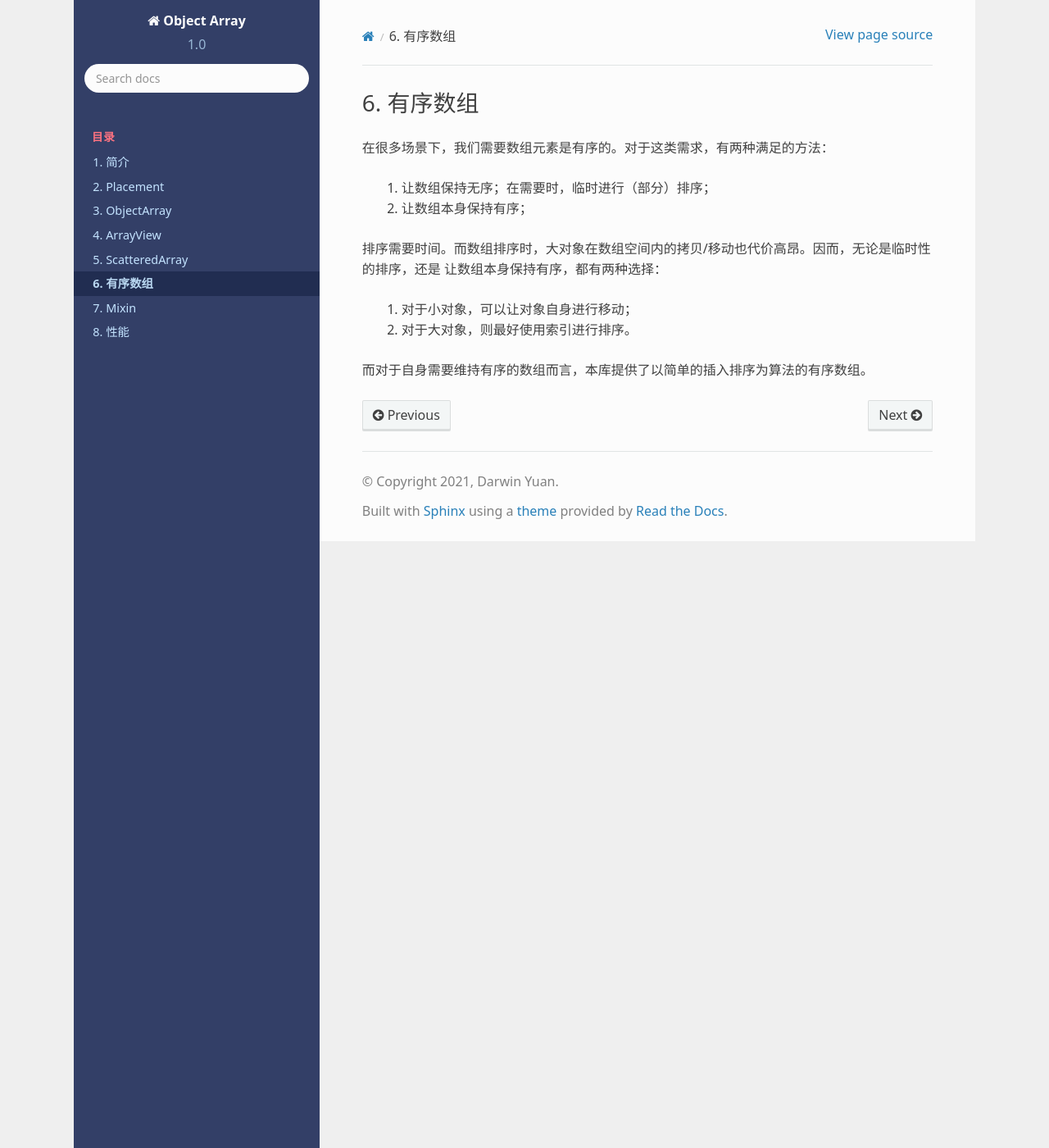
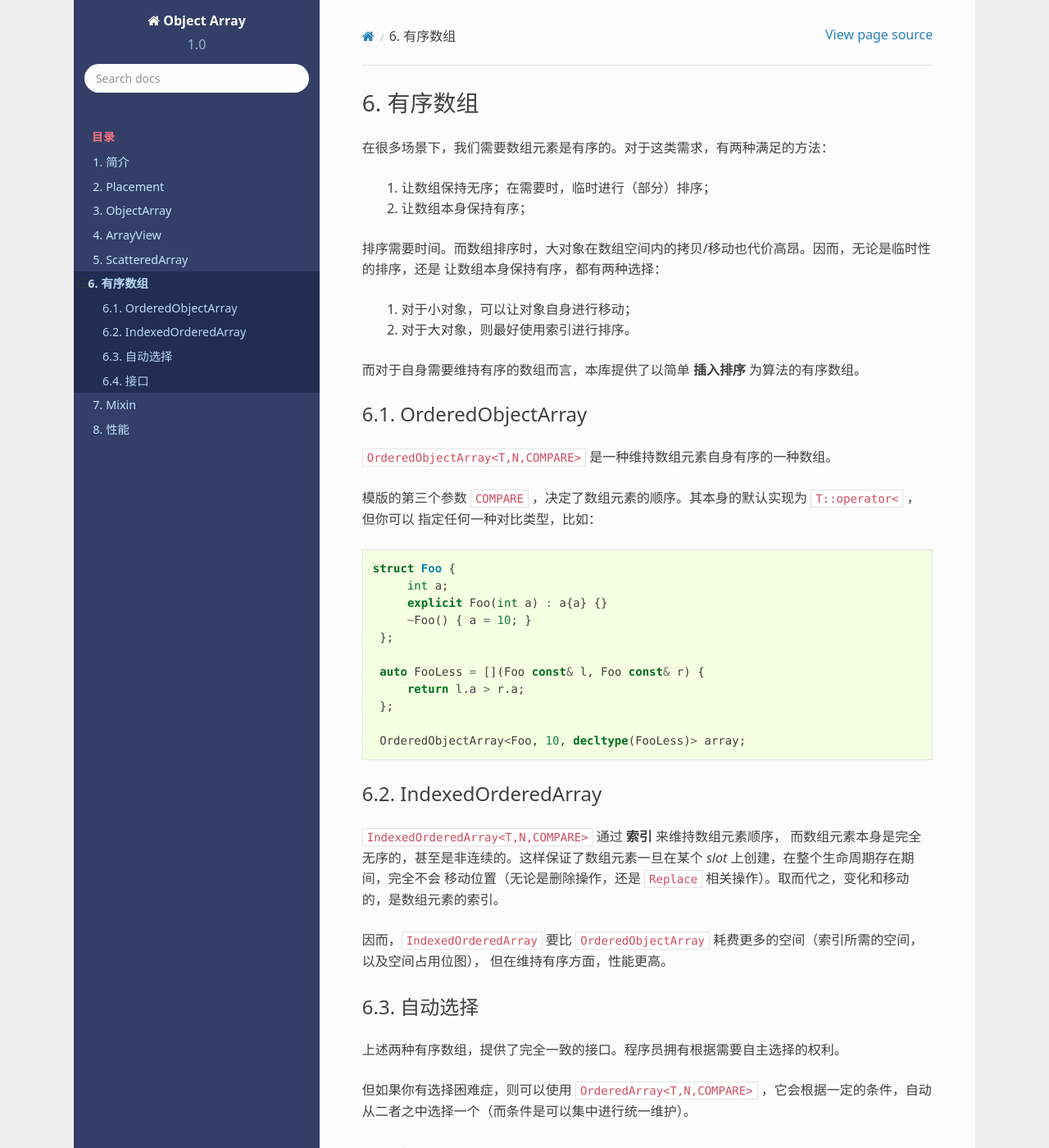
Before and after one commit to godsme/object-array, a Sphinx documentation site: the page built from doc/source/OrderedArray.rst, in a window 1280 px wide and 1400 px high. Shown: the whole window at 82% size. Built offline with Sphinx 7.4.7 and the Read the Docs theme 2.0.0, drawn with Linux system fonts in a browser that asks for light colours; formulas are drawn with MathJax 3; some of the changed text lies outside the part shown.

Commit message:
unified ordered object array & indexed object array

```diff
--- a/doc/source/OrderedArray.rst
+++ b/doc/source/OrderedArray.rst
@@ -12,4 +12,49 @@
   1. 对于小对象，可以让对象自身进行移动；
   2. 对于大对象，则最好使用索引进行排序。
 
-而对于自身需要维持有序的数组而言，本库提供了以简单的插入排序为算法的有序数组。
+而对于自身需要维持有序的数组而言，本库提供了以简单 **插入排序** 为算法的有序数组。
+
+OrderedObjectArray
+--------------------------
+
+``OrderedObjectArray<T,N,COMPARE>`` 是一种维持数组元素自身有序的一种数组。
+
+模版的第三个参数 ``COMPARE`` ，决定了数组元素的顺序。其本身的默认实现为 ``T::operator<`` ，但你可以
+指定任何一种对比类型，比如：
+
+.. code-block:: c++
+
+   struct Foo {
+        int a;
+        explicit Foo(int a) : a{a} {}
+        ~Foo() { a = 10; }
+    };
+
+    auto FooLess = [](Foo const& l, Foo const& r) {
+        return l.a > r.a;
+    };
+
+    OrderedObjectArray<Foo, 10, decltype(FooLess)> array;
+
+IndexedOrderedArray
+--------------------------
+
+``IndexedOrderedArray<T,N,COMPARE>`` 通过 **索引** 来维持数组元素顺序， 而数组元素本身是完全
+无序的，甚至是非连续的。这样保证了数组元素一旦在某个 `slot` 上创建，在整个生命周期存在期间，完全不会
+移动位置（无论是删除操作，还是 ``Replace`` 相关操作）。取而代之，变化和移动的，是数组元素的索引。
+
+因而，``IndexedOrderedArray`` 要比 ``OrderedObjectArray`` 耗费更多的空间（索引所需的空间，以及空间占用位图），
+但在维持有序方面，性能更高。
+
+自动选择
+------------------
+
+上述两种有序数组，提供了完全一致的接口。程序员拥有根据需要自主选择的权利。
+
+但如果你有选择困难症，则可以使用 ``OrderedArray<T,N,COMPARE>`` ，它会根据一定的条件，自动从二者之中选择一个（而条件是可以集中进行统一维护）。
+
+接口
+---------
+
+对于有序数组而言，由于本身已经有序，因而不再提供 ``Sort`` 相关的任何接口，也不能创建 ``SortObject`` 。除此
+之外，它们拥有与普通数组完全一致的接口。
```
